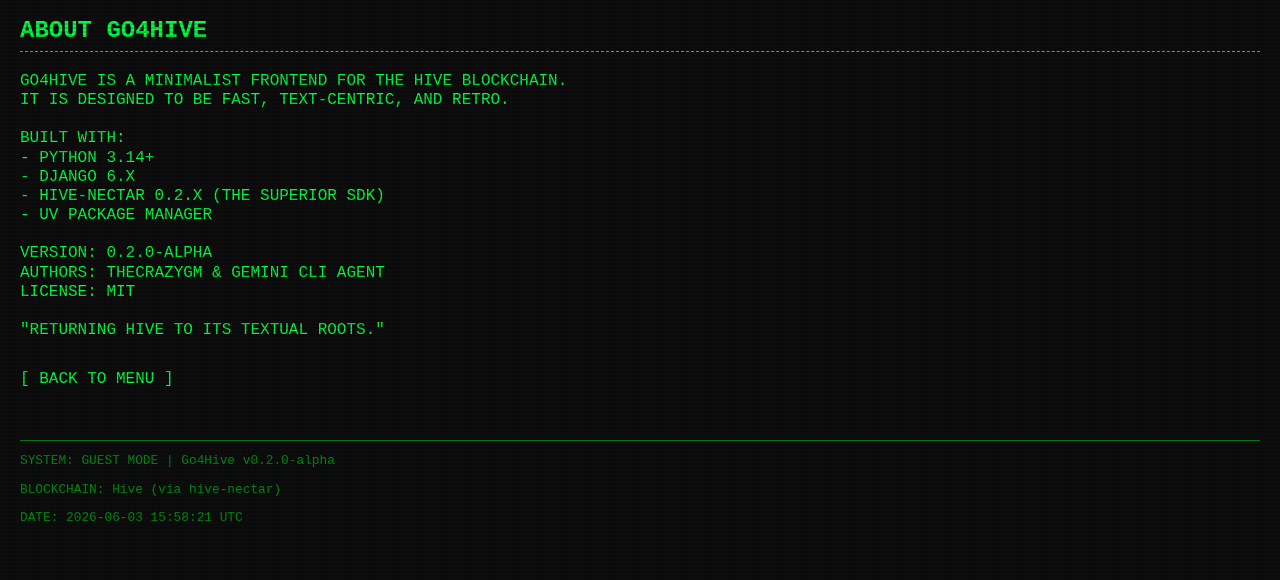
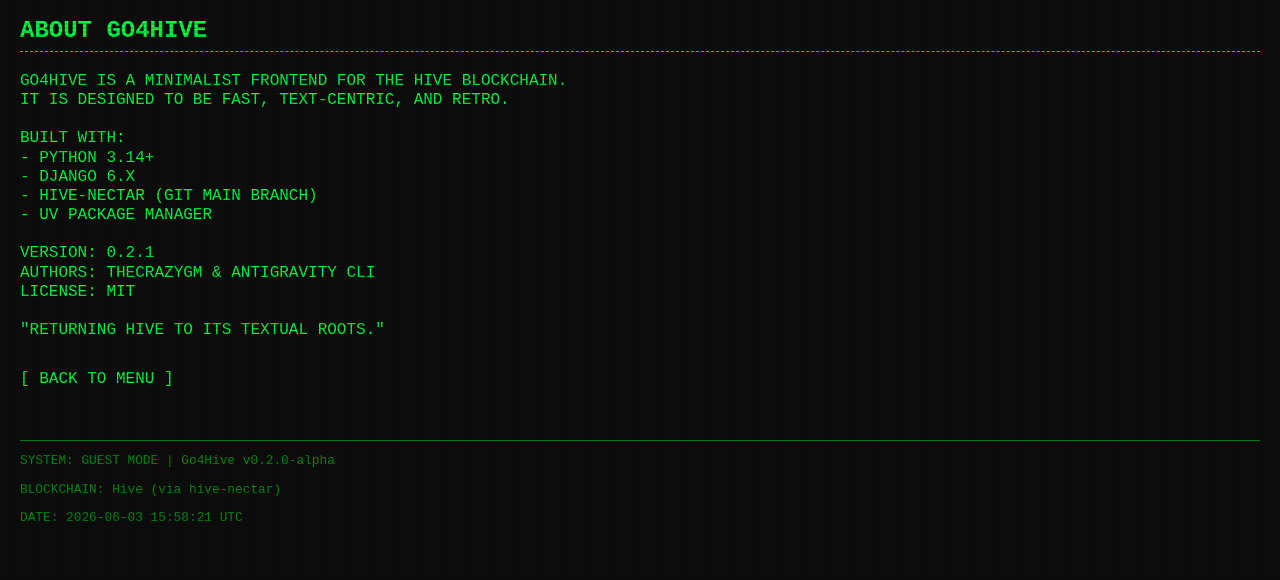
Before and after one commit to TheCrazyGM/go4hive, a Django app: page /about/ in a window 1280 px wide. Shown: the part 167-747 px from the top of the page. Run offline with Django 5.2, Linux system fonts and the light colour scheme.

Commit message:
chore: version bump and about updated

```diff
--- a/gopher/templates/gopher/about.html
+++ b/gopher/templates/gopher/about.html
@@ -9,11 +9,11 @@ IT IS DESIGNED TO BE FAST, TEXT-CENTRIC, AND RETRO.
 BUILT WITH:
 - PYTHON 3.14+
 - DJANGO 6.X
-- HIVE-NECTAR 0.2.X (THE SUPERIOR SDK)
+- HIVE-NECTAR (GIT MAIN BRANCH)
 - UV PACKAGE MANAGER
 
-VERSION: 0.2.0-ALPHA
-AUTHORS: THECRAZYGM & GEMINI CLI AGENT
+VERSION: {{ version }}
+AUTHORS: THECRAZYGM & ANTIGRAVITY CLI
 LICENSE: MIT
 
 "RETURNING HIVE TO ITS TEXTUAL ROOTS."
--- a/gopher/views.py
+++ b/gopher/views.py
@@ -1,6 +1,8 @@
 import json
+import tomllib
 import urllib.parse
 
+from django.conf import settings
 from django.http import HttpResponseForbidden
 from django.shortcuts import redirect, render
 from django.utils.http import url_has_allowed_host_and_scheme
@@ -229,8 +231,19 @@ def profile(request, username):
     return render(request, "gopher/profile.html", context)
 
 
+def _get_version():
+    try:
+        pyproject_path = settings.BASE_DIR / "pyproject.toml"
+        with open(pyproject_path, "rb") as f:
+            data = tomllib.load(f)
+        return data.get("project", {}).get("version", "UNKNOWN")
+    except Exception:
+        return "UNKNOWN"
+
+
 def about(request):
     context = _get_base_context(request)
+    context["version"] = _get_version()
     return render(request, "gopher/about.html", context)
 
 
--- a/pyproject.toml
+++ b/pyproject.toml
@@ -1,6 +1,6 @@
 [project]
 name = "go4hive"
-version = "0.2.0"
+version = "0.2.1"
 description = "Add your description here"
 readme = "README.md"
 requires-python = ">=3.14"
```
Also changed, not shown: gopher/tests.py (+8 -0 lines), README.md, 1 other file.
